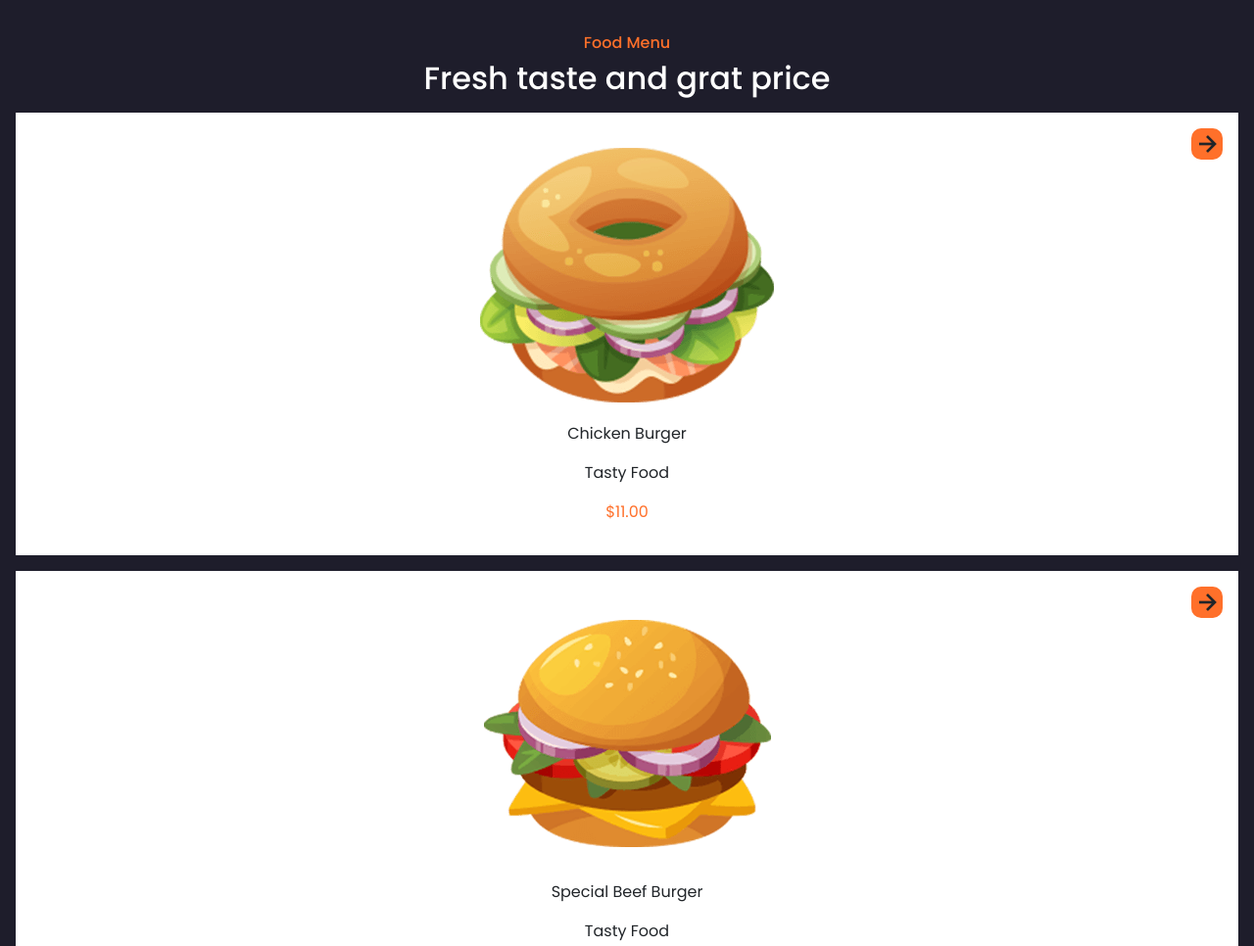
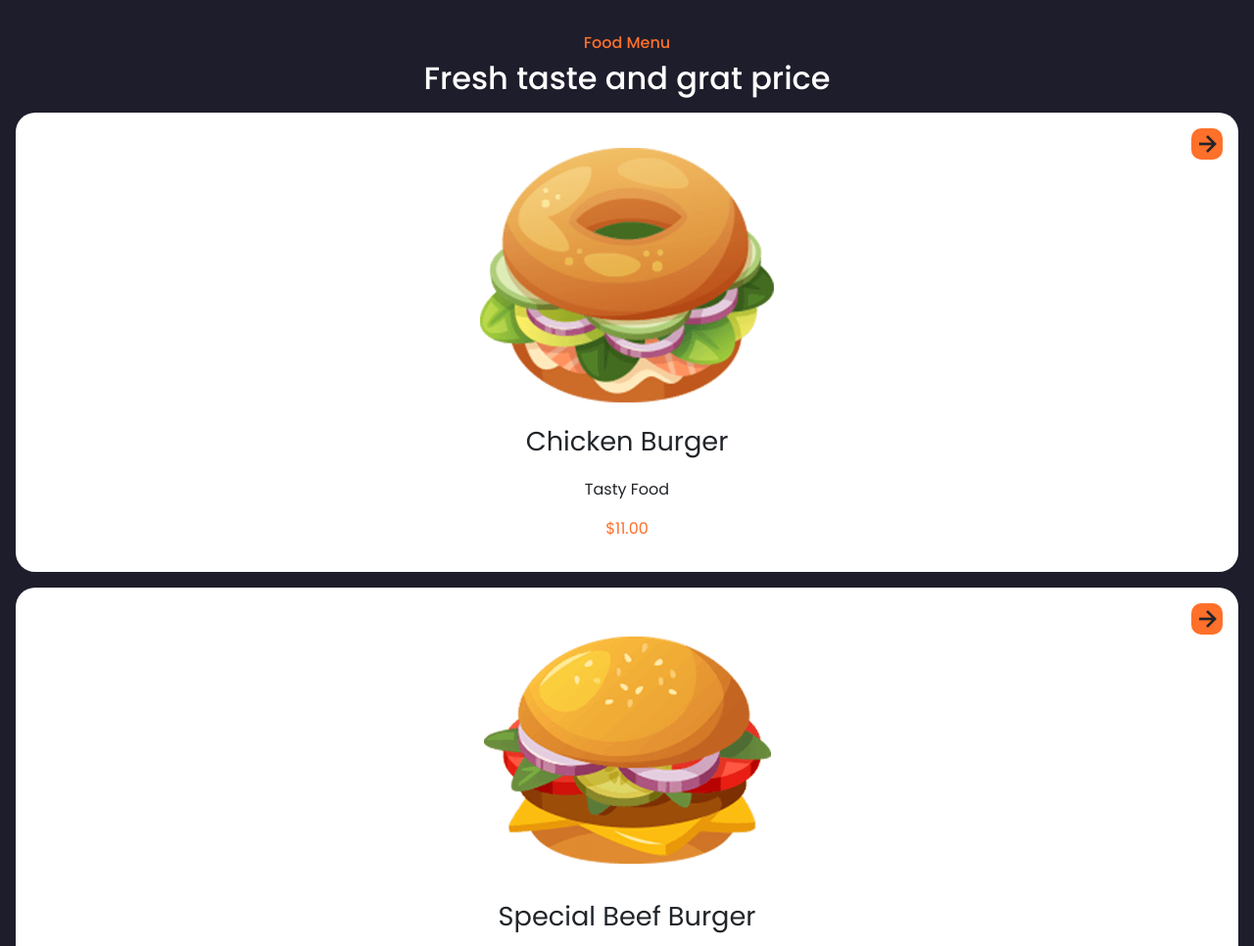
Before and after one commit to johanp0308/pagina-foods, a plain HTML site: page index.html in a window 1280 px wide. Shown: the part 2815-3781 px from the top of the page at 98% size. Drawn offline with nearby package versions, Linux system fonts and the light colour scheme.

Commit message:
nuevo commit

```diff
--- a/styles/global.css
+++ b/styles/global.css
@@ -40,10 +40,14 @@ body{
     background-color: var(--color-tercero) !important;
 }
 
+.title-food{
+    font-size: 1.7rem;
+}
 
 .nav-separacion{
     justify-content: space-between;
 }
+
 
 #navbarNavDropdown{
     background-color: var(--color-sexto-mob);
--- a/styles/index.css
+++ b/styles/index.css
@@ -43,6 +43,7 @@
     margin-top: 1rem;
     background-color: white;
     padding: 1rem;
+    border-radius: 20px;
 }
 
 .img-bton{
```
Also changed, not shown: index.html (+2 -1 lines).
